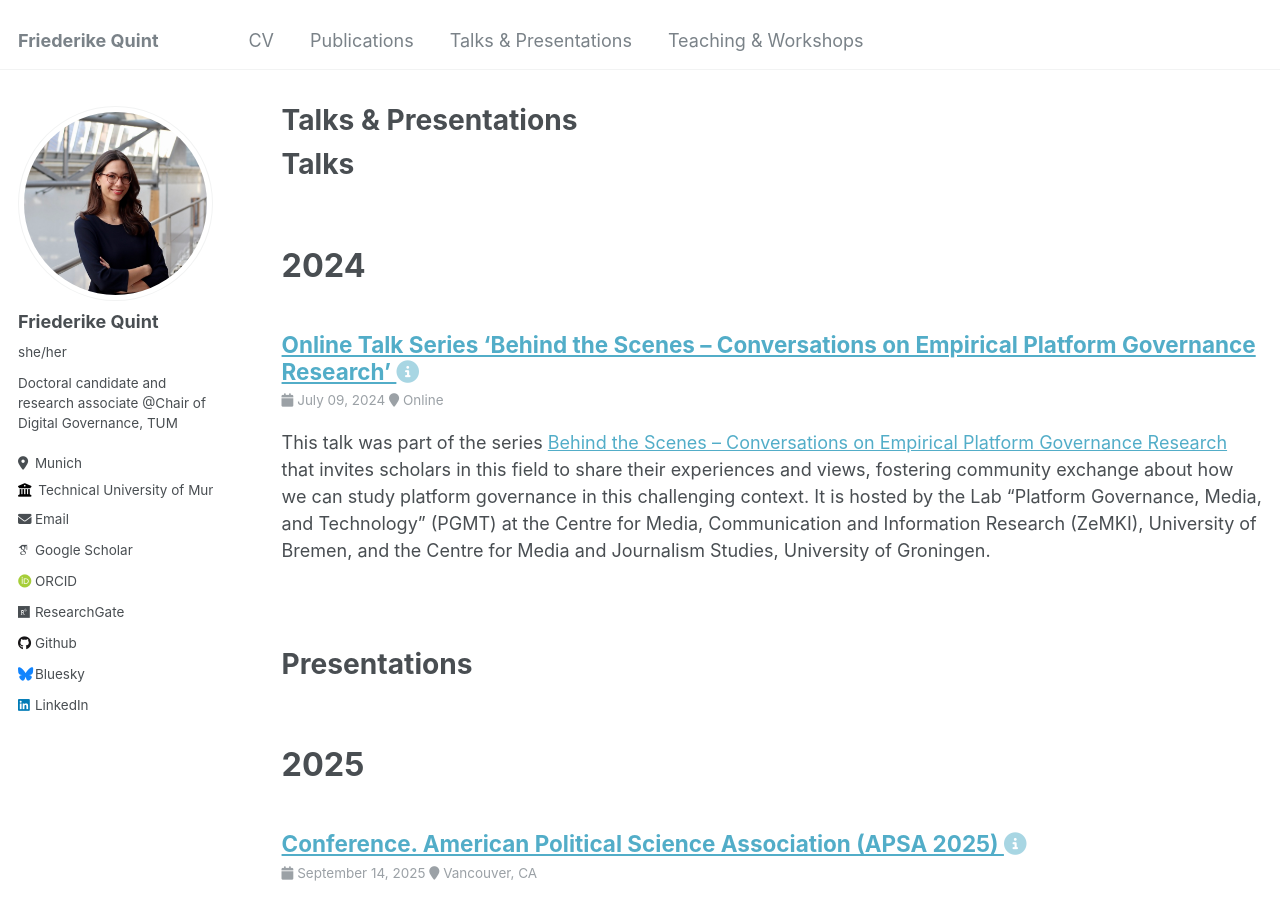
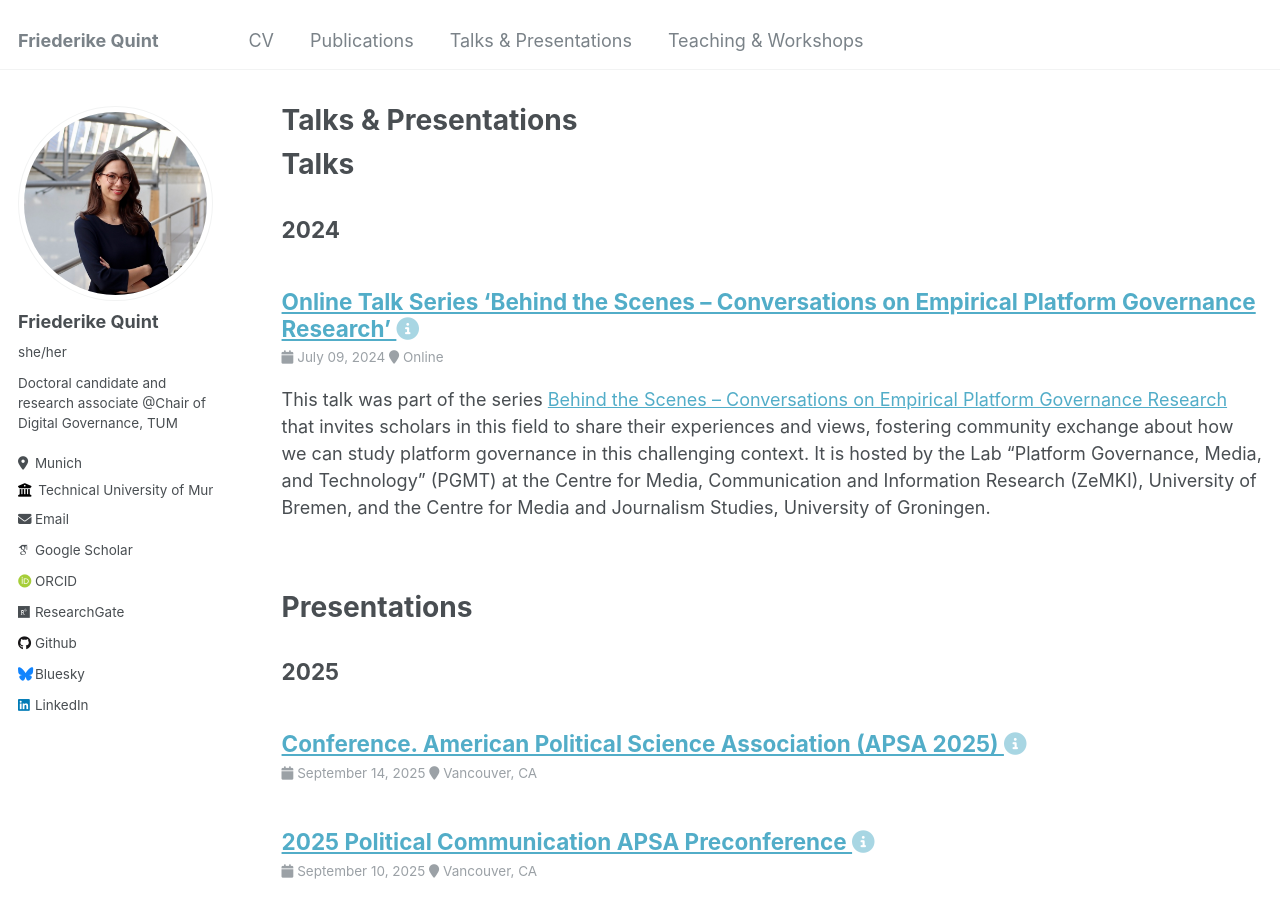
Before and after one commit to friederikequint/friederikequint.github.io, a Jekyll site: the page built from _pages/talks.html, in a window 1280 px wide and 900 px high. Built offline with Jekyll 4.4.1, drawn with Linux system fonts in a browser that asks for light colours; some web fonts are replaced.

Commit message:
Adjust heading styles for talks and presentations

```diff
--- a/_pages/talks.html
+++ b/_pages/talks.html
@@ -13,18 +13,18 @@ author_profile: true
 {% assign talks_only = site.talks | where: "type", "Talk" | sort: "date" %}
 {% assign talks_by_year = talks_only | group_by_exp: "post", "post.date | date: '%Y'" | sort: "name" | reverse %}
 {% for year in talks_by_year %}
-  <h2 style="margin-top: 2em; font-size: 1.8em; font-weight: 700;">{{ year.name }}</h2>
+  <h2 style="margin-top: 1.5em; font-size: 1.25em; font-weight: 700;">{{ year.name }}</h2>
   {% assign items_sorted = year.items | sort: "date" | reverse %}
   {% for post in items_sorted %}
     {% include archive-single-talk.html %}
   {% endfor %}
 {% endfor %}
 
-<h1 style="margin-top: 3em;">Presentations</h1>
+<h1 style="margin-top: 2.5em;">Presentations</h1>
 {% assign pres_only = site.talks | where: "type", "Presentation" | sort: "date" %}
 {% assign pres_by_year = pres_only | group_by_exp: "post", "post.date | date: '%Y'" | sort: "name" | reverse %}
 {% for year in pres_by_year %}
-  <h2 style="margin-top: 2em; font-size: 1.8em; font-weight: 700;">{{ year.name }}</h2>
+  <h2 style="margin-top: 1.5em; font-size: 1.25em; font-weight: 700;">{{ year.name }}</h2>
   {% assign items_sorted = year.items | sort: "date" | reverse %}
   {% for post in items_sorted %}
     {% include archive-single-talk.html %}
```
